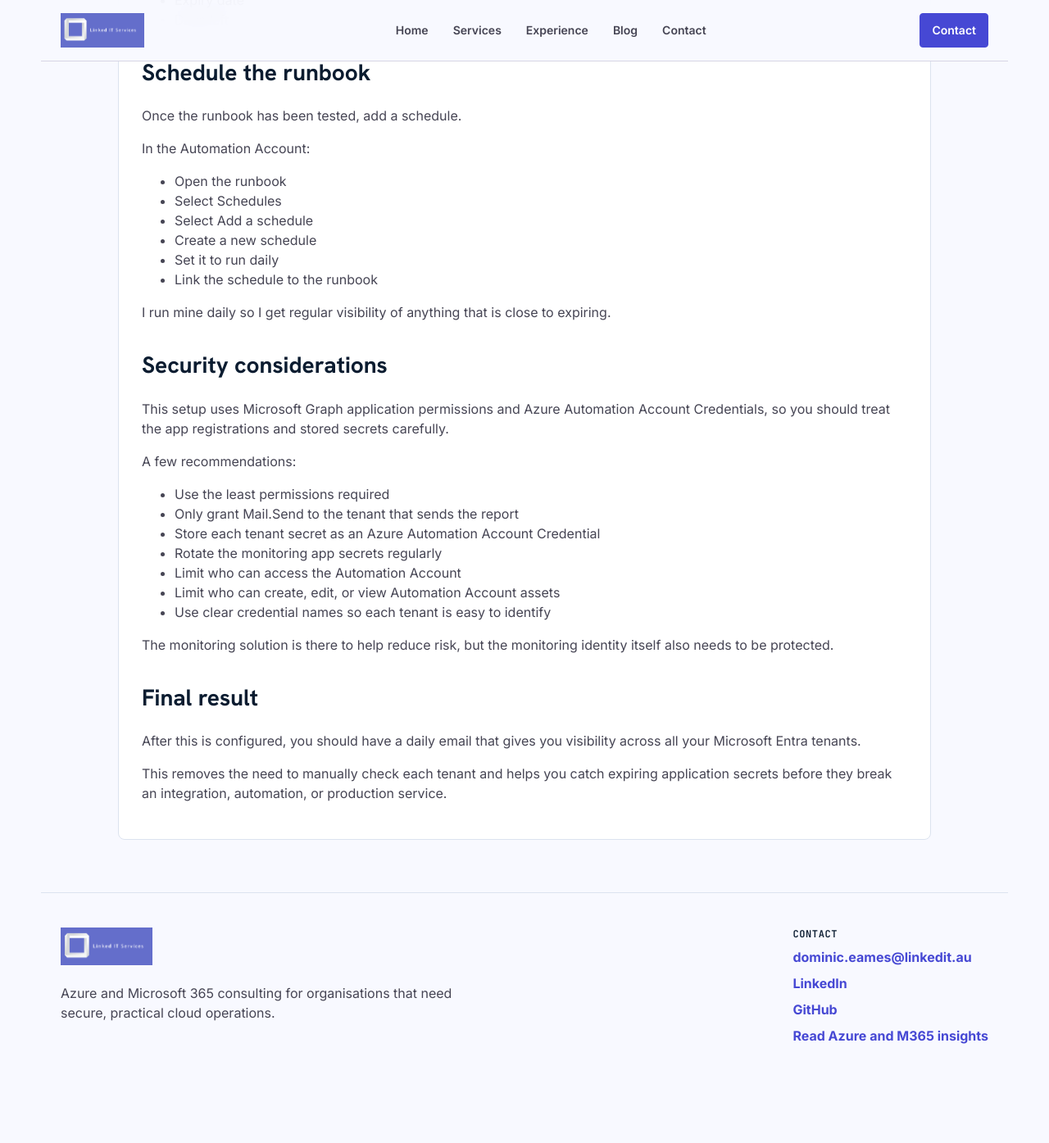
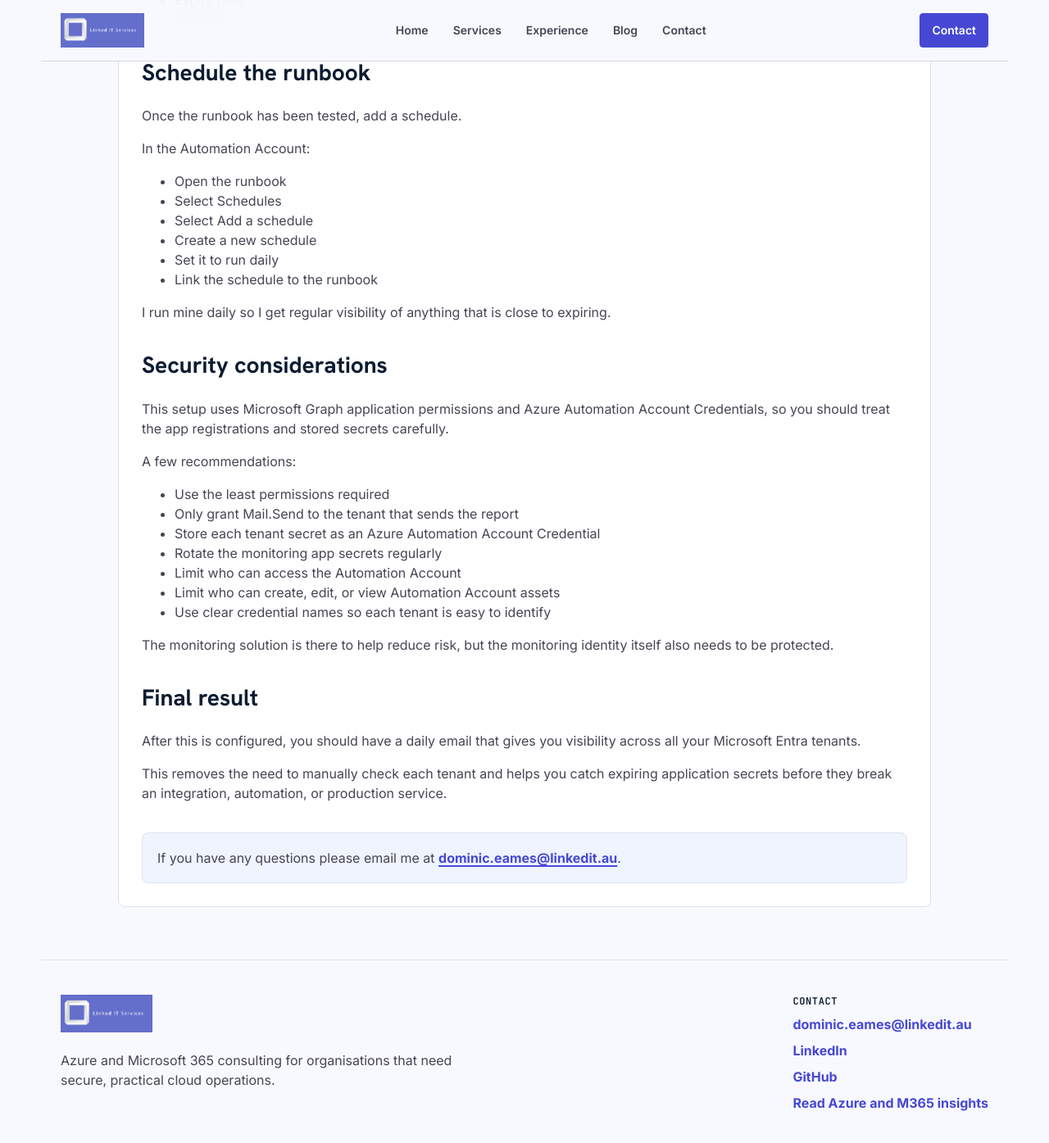
Before and after one commit to LinkedDominic/linkeditblogsite, a Jekyll site: the page built from _posts/2026-07-02-monitoring-microsoft-entra-application-secrets.md, in a window 1280 px wide and 1400 px high, scrolled down 7359 px. Shown: the top 1395 px of the window at 82% size. Built offline with Jekyll 4.4.1, drawn with Linux system fonts in a browser that asks for light colours; before the commit the page ends 8677 px from its top, so only the background shows below that.

Commit message:
Updated email at bottom and hyperlink style

```diff
--- a/_layouts/post.html
+++ b/_layouts/post.html
@@ -15,5 +15,9 @@ layout: default
 
   <div class="post-content">
     {{ content }}
+
+    <div class="post-contact-note">
+      <p>If you have any questions please email me at <a href="mailto:dominic.eames@linkedit.au">dominic.eames@linkedit.au</a>.</p>
+    </div>
   </div>
 </article>
--- a/assets/css/main.css
+++ b/assets/css/main.css
@@ -935,6 +935,33 @@ svg {
   color: var(--text-muted);
 }
 
+.post-content a,
+.content-page a {
+  color: var(--primary);
+  font-weight: 700;
+  text-decoration: underline;
+  text-decoration-thickness: 2px;
+  text-underline-offset: 3px;
+}
+
+.post-content a:hover,
+.content-page a:hover {
+  color: var(--primary-hover);
+  background: var(--primary-soft);
+}
+
+.post-contact-note {
+  margin-top: 36px;
+  padding: 18px;
+  background: var(--surface-container-low);
+  border: 1px solid var(--border-subtle);
+  border-radius: var(--radius-lg);
+}
+
+.post-contact-note p {
+  margin: 0;
+}
+
 .post-figure {
   margin: 28px 0;
 }
```
